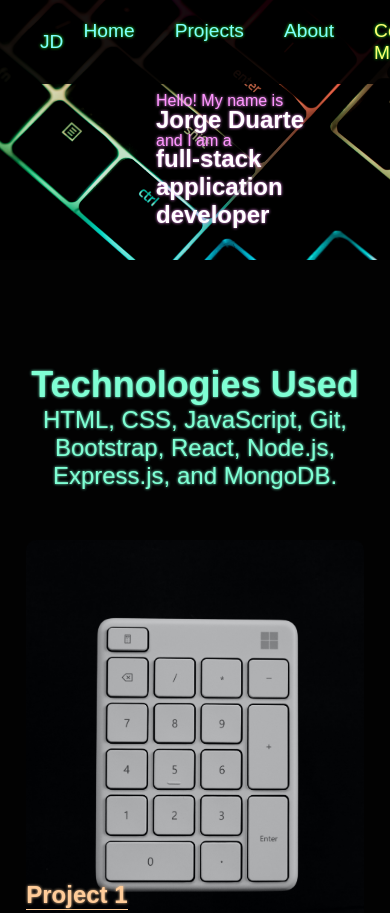
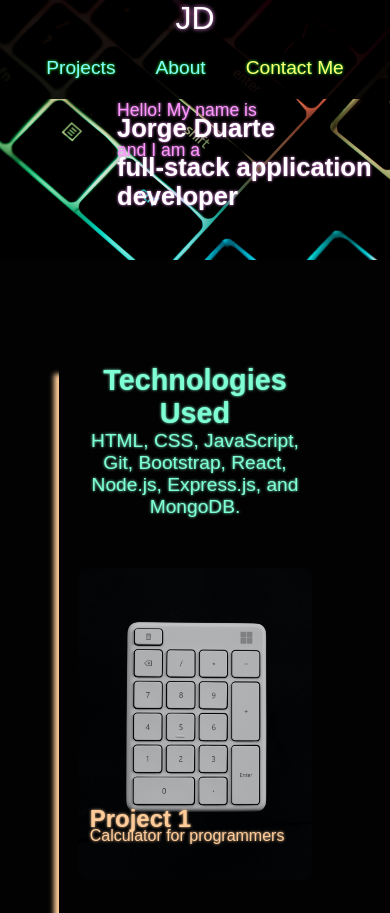
Before and after one commit to saduhub/Jorge-Duarte-Portfolio-Website, a plain HTML site: page index.html in a window 390 px wide. Shown: the top 913 px of the page. Drawn offline with Linux system fonts and the light colour scheme.

Commit message:
Finished responsiveness for website.(media queries)

```diff
--- a/assets/styles/styles.css
+++ b/assets/styles/styles.css
@@ -52,10 +52,11 @@ header {
   margin-left: var(--standard-margin);
 }
 
-div.icon > p {
+div.icon a {
   font-size: 2rem;
   color: white;
   text-shadow: 0px 0px 4px var(--purple-font-color);
+  text-decoration: none;
 }
 
 nav {
@@ -156,6 +157,7 @@ h1 {
   margin-bottom: var(--standard-margin-bottom);
 }
 
+/* Larger project */
 .project-card-1 {
   grid-row: 1;
   grid-column: 1;
@@ -209,17 +211,19 @@ h1 {
   position: absolute;
   top: 85%;
   left: 5%;
+  margin-top: 5px;
 }
 
 .project-img-1 {
   border-radius: 10px;
-  max-height: 450px;
+  width: 100%;
 }
 
 .project-img-2,
 .project-img-3 {
   border-radius: 10px;
   max-height: 250px;
+  width: 100%;
 }
 
 .project-card-1:hover,
@@ -292,8 +296,23 @@ footer {
   }
 }
 
-/* Target screens between 320px and 767px - older smartphone */
+/* Target screens between 320px and 767px - small */
 @media (min-width: 320px) and (max-width: 767px) {
+  header {
+    padding: 0;
+  }
+
+  .icon,
+  nav {
+    margin: 0;
+  }
+
+  header {
+    display: flex;
+    flex-direction: column;
+    align-items: center;
+  }
+
   nav a,
   div.icon > p {
     font-size: 1.2rem;
@@ -303,38 +322,29 @@ footer {
   }
 
   .hello {
-    top: 35%;
-    left: 40%;
-    font-size: 1rem;
+    top: 38%;
+    left: 30%;
+    font-size: 1.1rem;
   }
 
   h1 {
-    top: 40%;
-    left: 40%;
-    font-size: 1.5rem;
+    top: 43%;
+    left: 30%;
+    font-size: 1.6rem;
   }
 
   .i-am {
-    top: 50%;
-    left: 40%;
-    font-size: 1rem;
+    top: 53%;
+    left: 30%;
+    font-size: 1.1rem;
   }
 
   .developer {
-    top: 55%;
-    left: 40%;
-    font-size: 1.5rem;
+    top: 58%;
+    left: 30%;
+    font-size: 1.6rem;
     max-width: 600px;
     height: auto;
-  }
-
-
-  #about {
-    margin: 20vh 20vw;
-    display: block;
-    color: white;
-    text-shadow: 0px 0px 4px var(--purple-font-color);
-    text-align: center;
   }
 
   .project-grid {
@@ -368,15 +378,39 @@ footer {
     justify-content: center;
     grid-row: 1;
     grid-column: 1;
+    font-size: 1.2rem;
+  }
+
+  .project-card-1 h2,
+  .project-card-2 h2,
+  .project-card-3 h2 {
+    border-bottom: none;
+  }
+
+  .project-card-1 p {
+    margin-top: -10px;
+  }
+
+  .project-card-2 p,
+  .project-card-3 p {
+    margin-top: 10px;
+  }
+
+  #about {
+    margin: 20vh 20vw;
+    display: block;
+    color: white;
+    text-shadow: 0px 0px 4px var(--purple-font-color);
+    text-align: center;
   }
 }
 
-/* Target screens between 768px and 1600px*/
+/* Target screens between 768px and 1600px - medium */
 @media (min-width: 768px) and (max-width: 1600px) {
   .project-grid {
     text-align: center;
     display: grid;
-    grid-template-columns: repeat(2, auto);
+    grid-template-columns: repeat(2, 1fr);
     grid-template-rows: repeat(2, auto);
     grid-gap: 50px 50px;
     margin: 0vh 15vw;
@@ -405,12 +439,26 @@ footer {
     grid-row: 1;
     grid-column: 2;
   }
+
+  .project-card-1 h2,
+  .project-card-2 h2,
+  .project-card-3 h2 {
+    border-bottom: none;
+  }
+
+  #about {
+    margin: 20vh 20vw;
+    display: block;
+    color: white;
+    text-shadow: 0px 0px 4px var(--purple-font-color);
+    text-align: center;
+  }
 }
 
-/* Targets screens that are 2200px or larger and sets the maximum width of the body element to 2200px */
-@media (min-width: 2200px) {
+/* Targets screens that are 2200px or larger and sets the maximum width of the body element to 2200px - large */
+@media (min-width: 2300px) {
   * {
-    max-width: 2200px;
+    max-width: 2300px;
     margin: 0 auto;
   }
 }
--- a/index.html
+++ b/index.html
@@ -12,11 +12,10 @@
     <!-- header -->
     <header>
         <div class="icon">
-            <p>JD</p>
+            <p><a href="#home">JD</a></p>
         </div>
         <nav>
             <ul>
-                <li><a href="#home">Home</a></li>
                 <li><a href="#projects">Projects</a></li>
                 <li><a href="#about">About</a></li>
                 <li><a class="contact-me" href="#contact">Contact Me</a></li>
@@ -41,7 +40,7 @@
                 <h2>Project 1</h2>
                 <p> Calculator for programmers</p>
                 <div>
-                    <a href="https://www.google.com/">
+                    <a href="https://github.com/saduhub">
                         <img src="assets/pictures/isaac-li-shung-tan-41kK8u7N5eQ-unsplash.jpg" alt="Microsoft number pad" class="project-img-1">
                     </a>
                 </div>
@@ -50,7 +49,7 @@
                 <h2>Project 2</h2>
                 <p> Vintage cashier app</p>
                 <div>
-                    <a href="https://www.google.com/">
+                    <a href="https://github.com/saduhub">
                         <img src="assets/pictures/joost-crop-qLCu1i6L23U-unsplash.jpg" alt="vintage cashier" class="project-img-2">
                     </a>
                 </div>
@@ -59,7 +58,7 @@
                 <h2>Project 3</h2>
                 <p>Geometry drawing tool</p>
                 <div>
-                    <a href="https://www.google.com/">
+                    <a href="https://github.com/saduhub">
                         <img src="assets/pictures/matt-artz-mn9urGl7vIA-unsplash.jpg" alt="picture of two compasses (used for drawing circles/arcs)" class="project-img-3">
                     </a>
                 </div>
```
